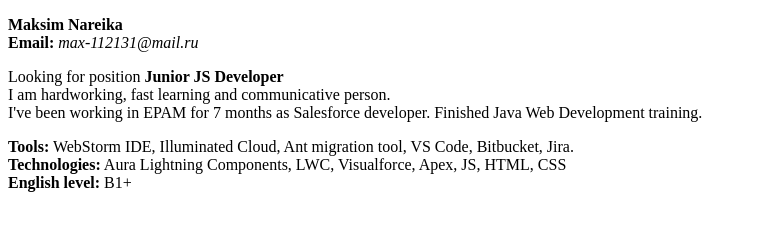
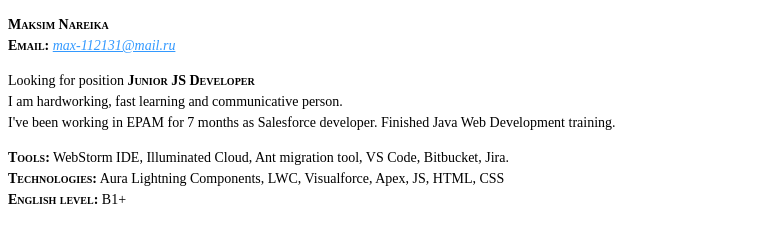
Before and after one commit to MaksimNareika/rsschool-cv, a plain HTML site: page index.html in a window 1280 px wide. Shown: the whole page, without its empty margins (0-757 px from the left). Drawn offline with Linux system fonts and the light colour scheme.

Commit message:
feat: add css

```diff
--- a/index.html
+++ b/index.html
@@ -9,7 +9,7 @@
 <body>
     <p>
         <b>Maksim Nareika</b><br/>
-        <b>Email:</b> <em>max-112131@mail.ru</em>
+        <b>Email:</b> <em class="underline email-blue">max-112131@mail.ru</em>
     </p>
     <p>
         Looking for position <b>Junior JS Developer</b><br/>
@@ -21,5 +21,24 @@
         <b>Technologies:</b> Aura Lightning Components, LWC, Visualforce, Apex, JS, HTML, CSS<br/>
         <b>English level:</b> B1+
     </p>
+    <style>
+        p {
+            font-size: 14px;
+            line-height: 21px
+          }
+        .underline {
+            text-decoration: underline;
+        }
+
+        .email-blue {
+            color: #3399FF;
+        }
+
+        b {
+            font-size: 14px;
+            font-variant: small-caps;
+            line-height: 21px
+        }
+    </style>
 </body>
 </html>
```
